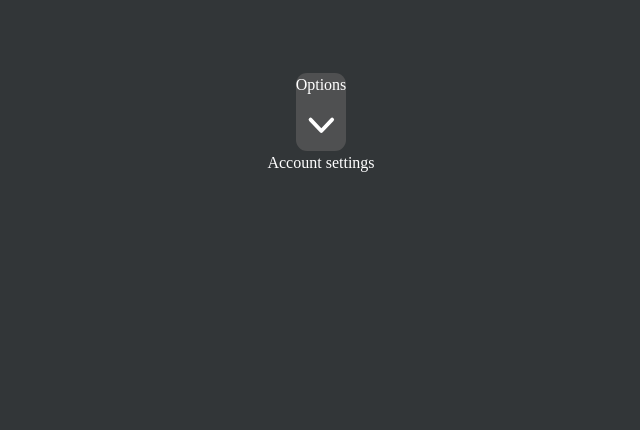
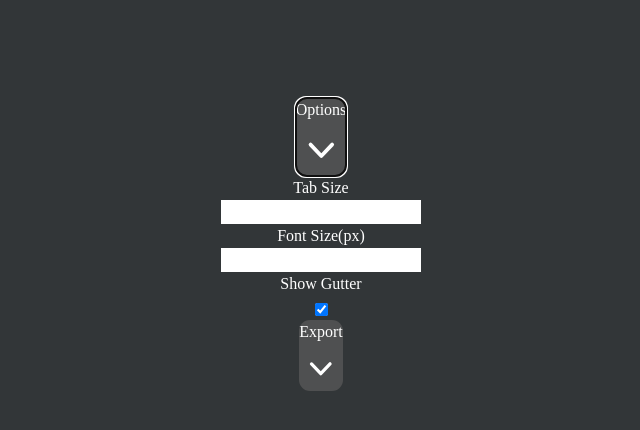
Before and after one commit to theurbandev/code-snippet, a Next.js app: page /components/toolbar/toolbar in a window 1280 px wide. Both pictures are taken after a click on the button "Options". Shown: the top 430 px of the page, without its empty margins (319-959 px from the left). Built offline with nearby package versions, Linux system fonts and the light colour scheme; a web font is replaced by a local one; what @material-tailwind/react would draw is missing.

Commit message:
addd new options to toolbar + docker config

```diff
--- a/pages/components/editor/styles/editor.module.css
+++ b/pages/components/editor/styles/editor.module.css
@@ -1,9 +1,7 @@
 .codeContainer {
 	max-width: 80rem;
 	width: 55rem;
-	height: 33rem;
 	margin: auto;
-	position: absolute;
 	top: 0;
 	left: 0;
 	bottom: 0;
--- a/pages/components/toolbar/styles/toolbar.module.css
+++ b/pages/components/toolbar/styles/toolbar.module.css
@@ -1,10 +1,8 @@
 .toolbarContainer{
     background-color: #20202000;
     height: 55px;
-        /* border-bottom: 5px solid rgba(60, 101, 69, 0.86); */
-    margin: 0 auto;
+    margin: 50px auto 25px auto;
     max-width: 850px;
-    margin-top: 25px;
 }
 .dropdownOption{
     color: white;
--- a/pages/components/toolbar/toolbar.tsx
+++ b/pages/components/toolbar/toolbar.tsx
@@ -2,21 +2,63 @@ import styles from "./styles/toolbar.module.css";
 import themes from "../../../shared/data/themes.js";
 import langs from "../../../shared/data/langagues.js";
 import { Fragment, useState } from "react";
-import { Menu, Transition } from "@headlessui/react";
+import { Menu, Transition, Popover } from "@headlessui/react";
 import { ChevronDownIcon } from "@heroicons/react/20/solid";
+import { Switch } from "@material-tailwind/react";
 
-interface props {
+interface Props {
 	language: string;
-	theme?: string;
-	options?: Array<string>;
+	theme: string;
+	tabSize: number;
+	showGutter: boolean;
+	fontSize: number;
 	updateLanguage: Function;
 	updateTheme: Function;
+	updateEditorTabSize: Function;
+	updateGutterValue: Function;
+	updateFontSize: Function;
 }
 
-const Toolbar = ({ language, theme, options, updateLanguage, updateTheme }: props) => {
-	function classNames(...classes: any) {
+const Toolbar = ({
+	language,
+	theme,
+	tabSize,
+	showGutter,
+	fontSize,
+	updateLanguage,
+	updateTheme,
+	updateEditorTabSize,
+	updateGutterValue,
+	updateFontSize,
+}: Props) => {
+	const classNames = (...classes: any) => {
 		return classes.filter(Boolean).join(" ");
-	}
+	};
+
+	const numValidation = (value: any, type: string) => {
+		if (value === "") {
+			if (type === "tabsize") {
+				updateEditorTabSize(0);
+			} else {
+				updateFontSize(12);
+			}
+			return;
+		}
+
+		const num = parseInt(value);
+		console.log(num);
+
+		if (Number.isNaN(num)) {
+			alert("This value can only be a number.");
+			updateEditorTabSize(2);
+		} else {
+			if (type === "tabsize") {
+				updateEditorTabSize(num);
+			} else if (type === "fontsize") {
+				updateFontSize(num);
+			}
+		}
+	};
 
 	return (
 		<div className={`flex flex-row space-x-3 ${styles.toolbarContainer}`}>
@@ -129,6 +171,111 @@ const Toolbar = ({ language, theme, options, updateLanguage, updateTheme }: prop
 				</Menu>
 			</div>
 			<div className="basis-1/2 md:basis-1/3">
+				<Popover
+					as="div"
+					className="relative inline-block text-left"
+					style={{ width: "100%", height: "100%" }}
+				>
+					<div className="flex flex-row space-x-3">
+						<Popover.Button
+							className="flex w-full h-full gap-x-1.5 px-6 py-2 text-1xl text-white-100 justify-between"
+							style={{ backgroundColor: "#5a5a5ab8", borderRadius: "11px" }}
+						>
+							Options
+							<ChevronDownIcon
+								className="-mr-1 h-5 w-5 text-gray-400"
+								aria-hidden="true"
+								style={{ marginTop: "0.2rem" }}
+							/>
+						</Popover.Button>
+					</div>
+
+					<Transition
+						as={Fragment}
+						enter="transition ease-out duration-100"
+						enterFrom="transform opacity-0 scale-95"
+						enterTo="transform opacity-100 scale-100"
+						leave="transition ease-in duration-75"
+						leaveFrom="transform opacity-100 scale-100"
+						leaveTo="transform opacity-0 scale-95"
+					>
+						<Popover.Panel className="absolute mt-2 w-full z-50 origin-top-right rounded-md bg-white shadow-lg ring-1 ring-black ring-opacity-5 focus:outline-none">
+							<div className="py-1">
+								<span>
+									<form>
+										<div className="md:flex md:items-center my-3 px-3">
+											<div className="md:w-1/2">
+												<label className="block text-gray-500 font-bold mb-1 md:mb-0 pr-4">
+													Tab Size
+												</label>
+											</div>
+											<div className="md:w-1/2">
+												<input
+													className="bg-gray-200 appearance-none border-2 border-gray-200 rounded w-full py-1 pl-4 text-gray-700 leading-tight focus:outline-none focus:bg-white text-center"
+													id="inline-full-name"
+													type="number"
+													defaultValue={tabSize}
+													onChange={(event) =>
+														numValidation(
+															event.target.value,
+															"tabsize"
+														)
+													}
+												/>
+											</div>
+										</div>
+										<div className="md:flex md:items-center my-3 px-3">
+											<div className="md:w-1/2">
+												<label className="block text-gray-500 font-bold mb-1 md:mb-0 pr-4 whitespace-nowrap">
+													Font Size
+													<span className="text-xs align-super">
+														(px)
+													</span>
+												</label>
+											</div>
+											<div className="md:w-1/2">
+												<input
+													className="bg-gray-200 appearance-none border-2 border-gray-200 rounded w-full py-1 pl-4 text-gray-700 leading-tight focus:outline-none focus:bg-white text-center"
+													id="inline-full-name"
+													type="number"
+													defaultValue={fontSize}
+													onChange={(event) =>
+														numValidation(
+															event.target.value,
+															"fontsize"
+														)
+													}
+												/>
+											</div>
+										</div>
+										<div className="md:flex md:items-center my-3 px-3">
+											<div className="md:w-1/2">
+												<div className="block text-gray-500 font-bold mb-1 md:mb-0 pr-4 whitespace-nowrap">
+													Show Gutter
+												</div>
+											</div>
+											<div className="md:w-1/2 ml-7 pt-1.5">
+												<Switch
+													style={{ verticalAlign: "middle" }}
+													defaultChecked
+													nonce={undefined}
+													onResize={undefined}
+													onResizeCapture={undefined}
+													checked={showGutter}
+													onChange={(event) =>
+														updateGutterValue(event.target.checked)
+													}
+												/>
+											</div>
+										</div>
+									</form>
+								</span>
+							</div>
+						</Popover.Panel>
+					</Transition>
+				</Popover>
+			</div>
+			<div className="basis-1/2 md:basis-1/3">
 				<Menu
 					as="div"
 					className="relative inline-block text-left"
@@ -139,7 +286,7 @@ const Toolbar = ({ language, theme, options, updateLanguage, updateTheme }: prop
 							className="flex w-full h-full gap-x-1.5 px-6 py-2 text-1xl text-white-100 justify-between"
 							style={{ backgroundColor: "#5a5a5ab8", borderRadius: "11px" }}
 						>
-							Options
+							Export
 							<ChevronDownIcon
 								className="-mr-1 h-5 w-5 text-gray-400"
 								aria-hidden="true"
```
Also changed, not shown: pages/components/editor/editor.tsx (+8 -1 lines), pages/components/footer/dropdown-menu.tsx (+1 -27 lines), pages/index.tsx (+31 -3 lines), 1 other file (tests, documents, lock files or other folders).
